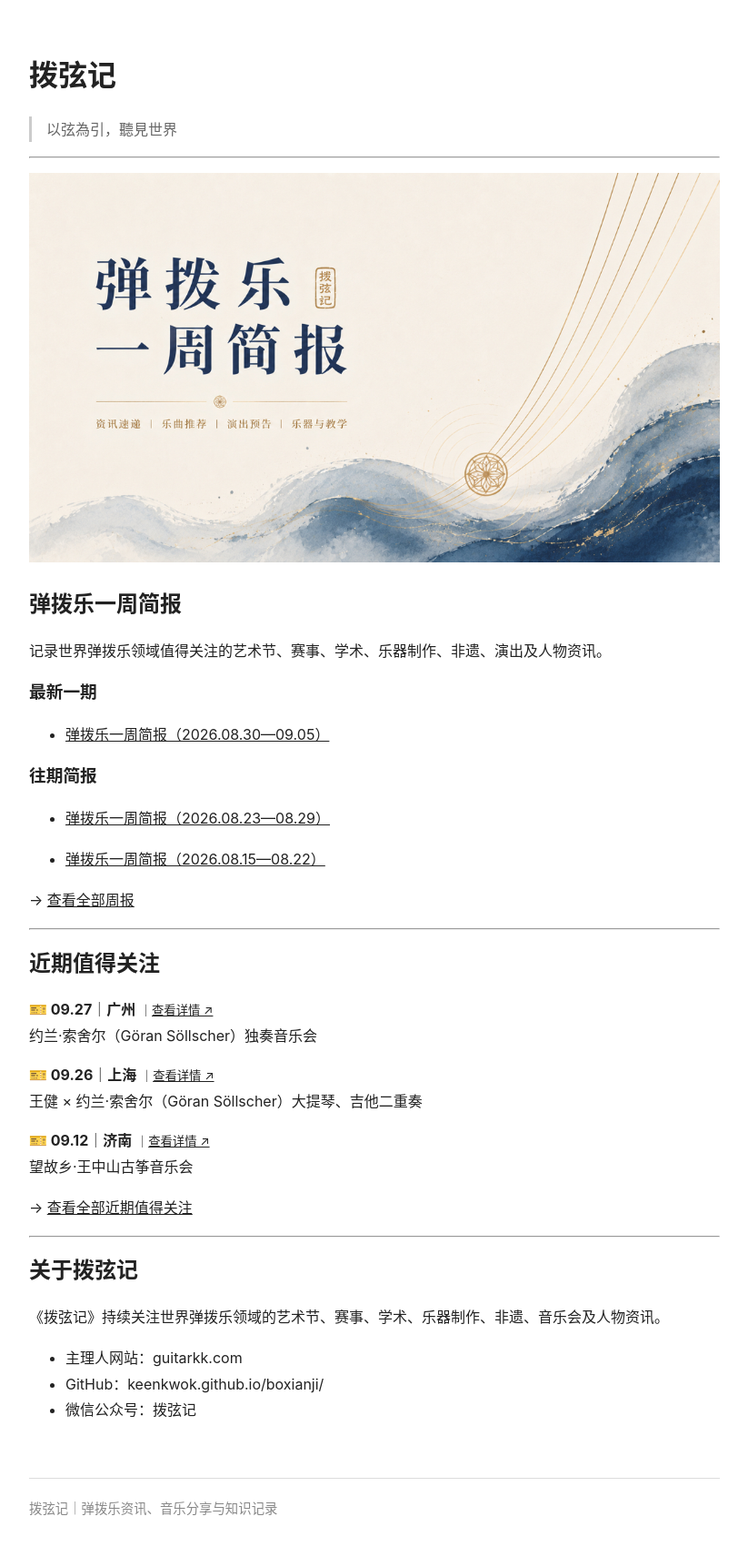
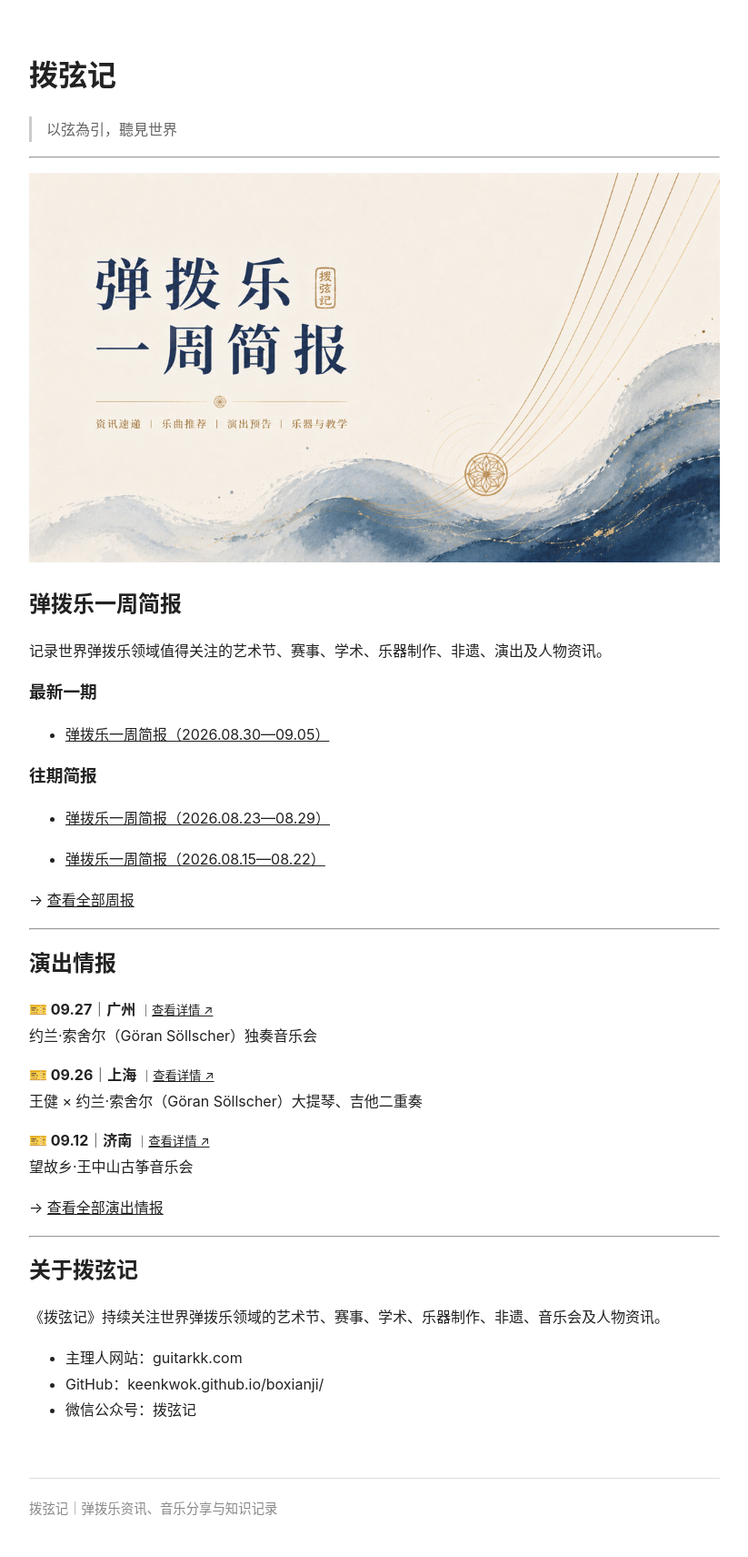
Before and after one commit to KeenKwok/boxianji, a Jekyll site: the page built from index.md, in a window 1280 px wide. Shown: the whole page at 91% size, without its empty margins (228-1051 px from the left). Built offline with Jekyll 4.4.1, drawn with Linux system fonts in a browser that asks for light colours.

Commit message:
Update section titles for clarity

```diff
--- a/index.md
+++ b/index.md
@@ -44,7 +44,7 @@ title: 首页
 
 ---
 
-## 近期值得关注
+## 演出情报
 
 {% for event in site.data.attention limit:3 %}
 <div style="margin:0.9em 0;">
@@ -54,7 +54,7 @@ title: 首页
 </div>
 {% endfor %}
 
-→ [查看全部近期值得关注](attention/)
+→ [查看全部演出情报](attention/)
 
 ---
 
```
